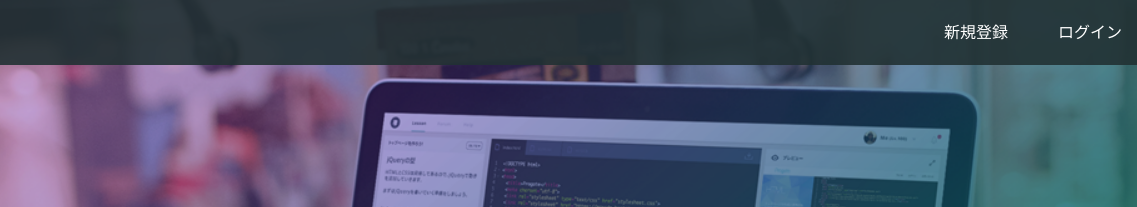
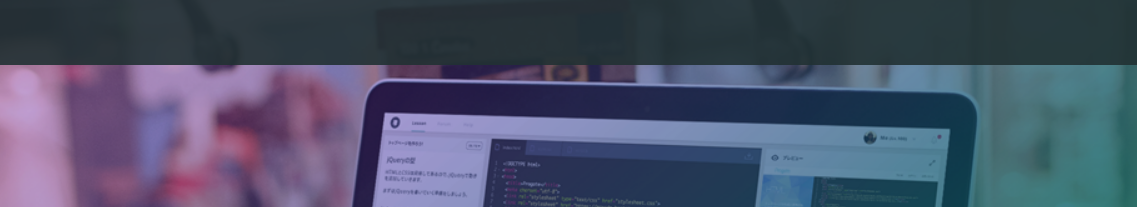
Before and after one commit to HiroseSumi/HiroseSumi.github.io, a plain HTML site: page index.html in a window 1280 px wide. Shown: the top 207 px of the page, 143-1280 px from the left. Drawn offline with Linux system fonts and the light colour scheme.

Commit message:
Update index.html

```diff
--- a/index.html
+++ b/index.html
@@ -15,9 +15,6 @@
       </div>
       <span class="fa fa-bars menu-icon"></span>
       <div class="header-right">
-
-        <a href="#">新規登録</a>
-        <a href="#" class="login">ログイン</a>
       </div>
     </div>
   </header>
```
